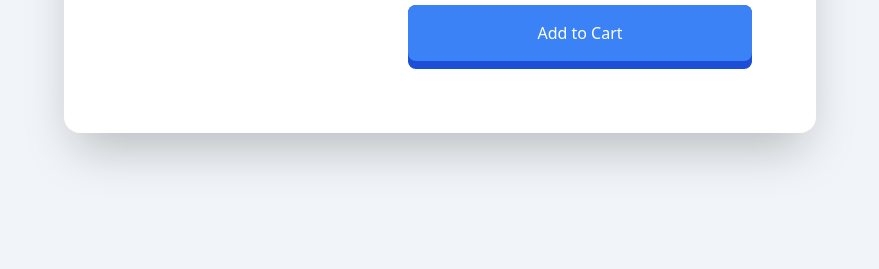
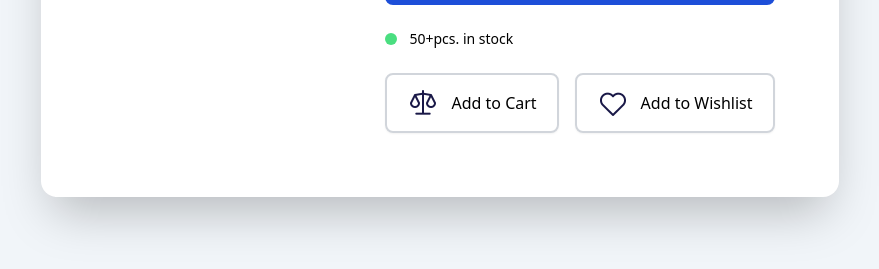
Before and after one commit to kemsguy7/tailwind-css, a plain HTML site: page product-modal/index.html in a window 1280 px wide. Shown: the part 511-780 px from the top of the page, without its empty margins (200-1079 px from the left). Drawn offline with nearby package versions, Linux system fonts and the light colour scheme.

Commit message:
modal project completed

```diff
--- a/product-modal/index.html
+++ b/product-modal/index.html
@@ -49,6 +49,31 @@
                         </div>
                     </button>
                 </div>
+
+                <!-- Stock -->
+                <div class="flex items-center space-x-3 group">
+                    <div class="w-3 h-3 bg-green-400 rounded-full group-hover:animate-ping">
+
+                    </div>
+                    <div class="text-sm">50+pcs. in stock </div>
+                </div>
+
+                <!-- Bottom Buttons Container-->
+                <div class="flex flex-col space-y-4 md:space-y-0 md:space-x-4 md:flex-row">
+                    <button class="flex items-center justify-center py-3 px-5 space-x-3
+                    border-2 border-gray-300 rounded-lg shadow-sm hover:bg-opacity-30 hover:shadow-lg hover:-translate-y-0.5
+                    transition-all duration-150">
+                        <img src="images/weight.png" alt="" class="w-8" />
+                        <span> Add to Cart</span>
+                    </button>
+
+                    <button class="flex items-center justify-center py-3 px-5 space-x-3
+                    border-2 border-gray-300 rounded-lg shadow-sm hover:bg-opacity-30 hover:shadow-lg hover:-translate-y-0.5
+                    transition-all duration-150">
+                        <img src="images/heart.png" alt="" class="w-8" />
+                        <span> Add to Wishlist</span>
+                    </button>
+                </div>
             </div>
         </div>
     </div>
```
